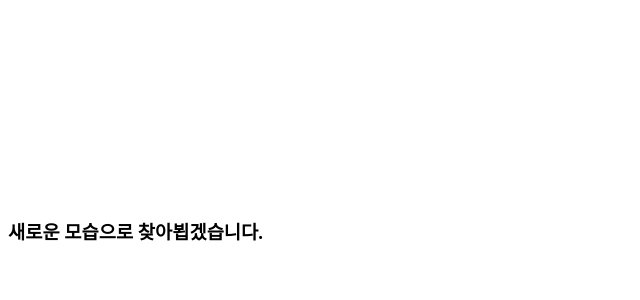
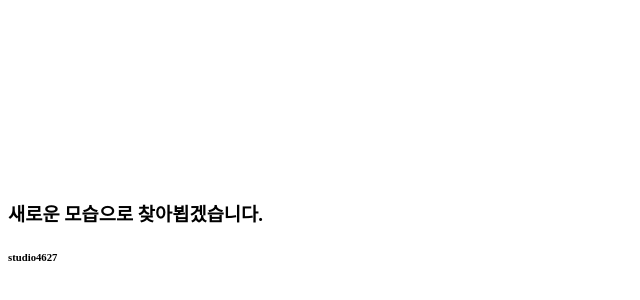
Before and after one commit to studio4627/hwahae, a plain HTML site: page index.html in a window 1280 px wide. Shown: the part 166-466 px from the top of the page, without its empty margins (0-640 px from the left). Drawn offline with Linux system fonts and the light colour scheme.

Commit message:
Update index.html

```diff
--- a/index.html
+++ b/index.html
@@ -1,6 +1,6 @@
 <html>
 <div style="background-image: 'img.jpg'; width: 100%; height: 100%; align-content: center;">
 <h3>새로운 모습으로 찾아뵙겠습니다.</h3>
-<h6>
+  <h6>studio4627</h6>
 </div>
 </html>
```
